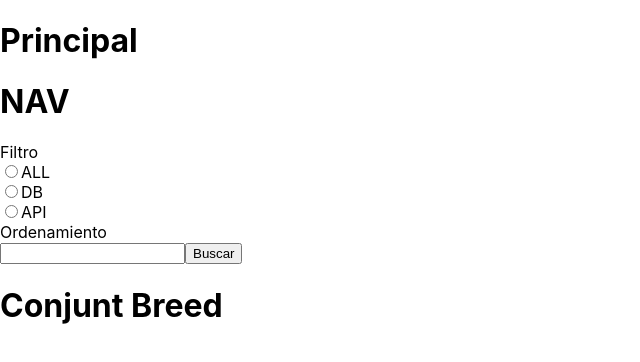
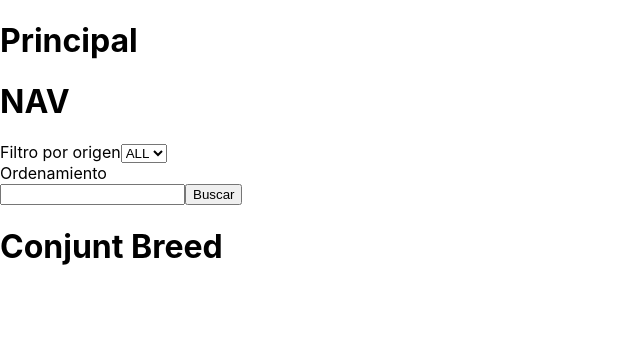
Before and after one commit to ferb0/SoyHenry-PI-DOGS, a React (Create React App) app in the folder client/: page / in a window 1280 px wide. Shown: the top 362 px of the page, without its empty margins (0-640 px from the left). Built offline with nearby package versions, Linux system fonts and the light colour scheme.

Commit message:
Se cambia botones radios por desplegable en Search.

```diff
--- a/client/src/componets/Search/Search.jsx
+++ b/client/src/componets/Search/Search.jsx
@@ -21,21 +21,19 @@ export default function Search() {
     };
 
     function handleOnClickRadio(event) {
-        dispatch(setFilterType(event.target.name))
+        dispatch(setFilterType(event.target.value))
     };
 
     return (
         <div className="nav">
             <form>
-                <label>Filtro</label> <br />
-                <input id="radio_ALL" type="radio" name={ALL} value={ALL} onClick={handleOnClickRadio} />
-                <label>{ALL}</label> <br />
-                <input id="radio_DB" type="radio" name={DB} value={DB} onClick={handleOnClickRadio} />
-                <label>{DB}</label> <br />
-                <input id="radio_API" type="radio" name={API} value={API} onClick={handleOnClickRadio} />
-                <label>{API}</label>
+                <label>Filtro por origen</label>
+                <select name="filtroOrigen" id="" onChange={handleOnClickRadio} >
+                    <option value={ALL} name={ALL} > {ALL} </option>
+                    <option value={DB} name={DB} > {DB} </option>
+                    <option value={API} name={API} > {API} </option>
+                </select>
             </form>
-
 
             <form onSubmit={handleSubmit}>
                 <label>Ordenamiento</label> <br />
```
